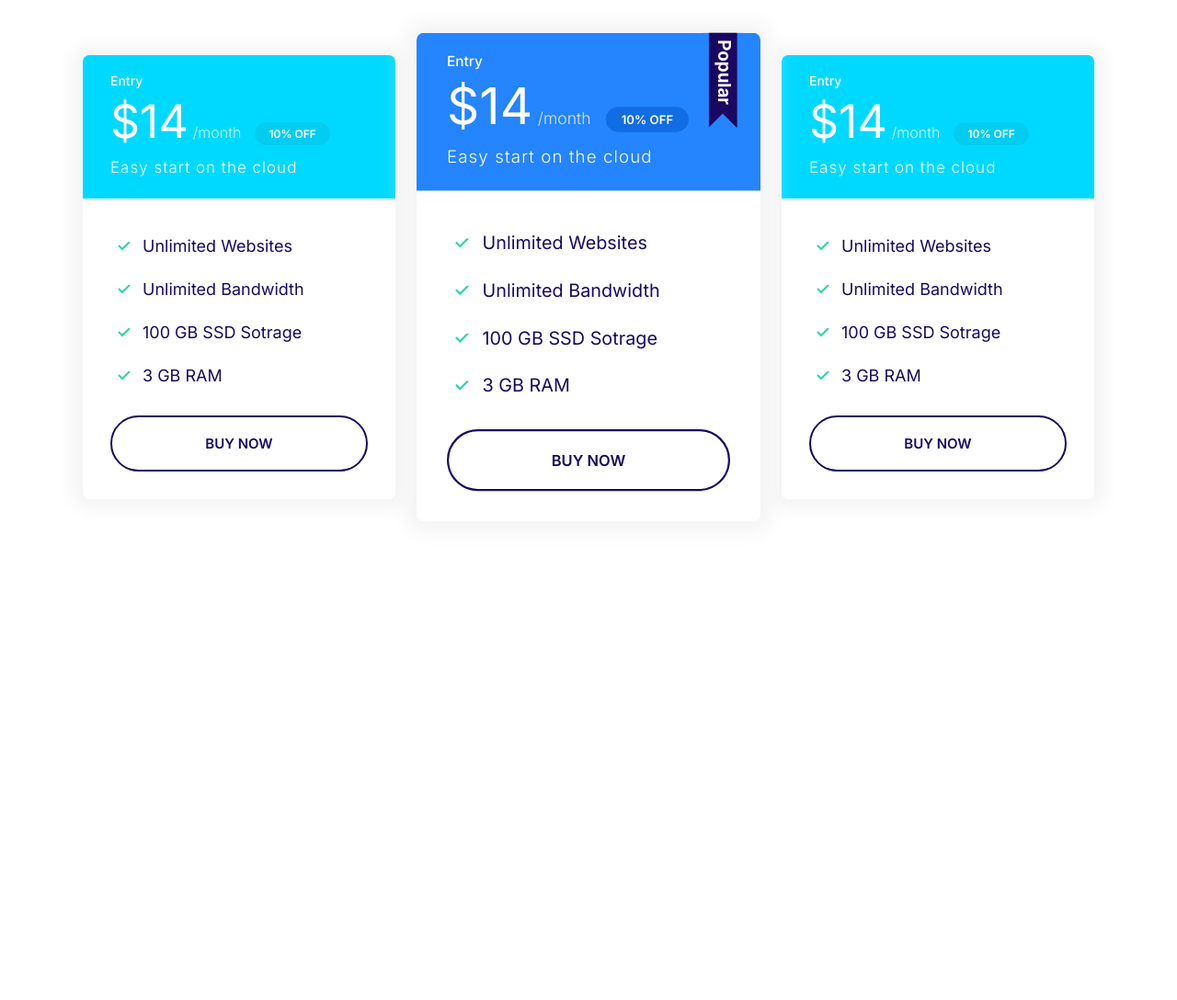
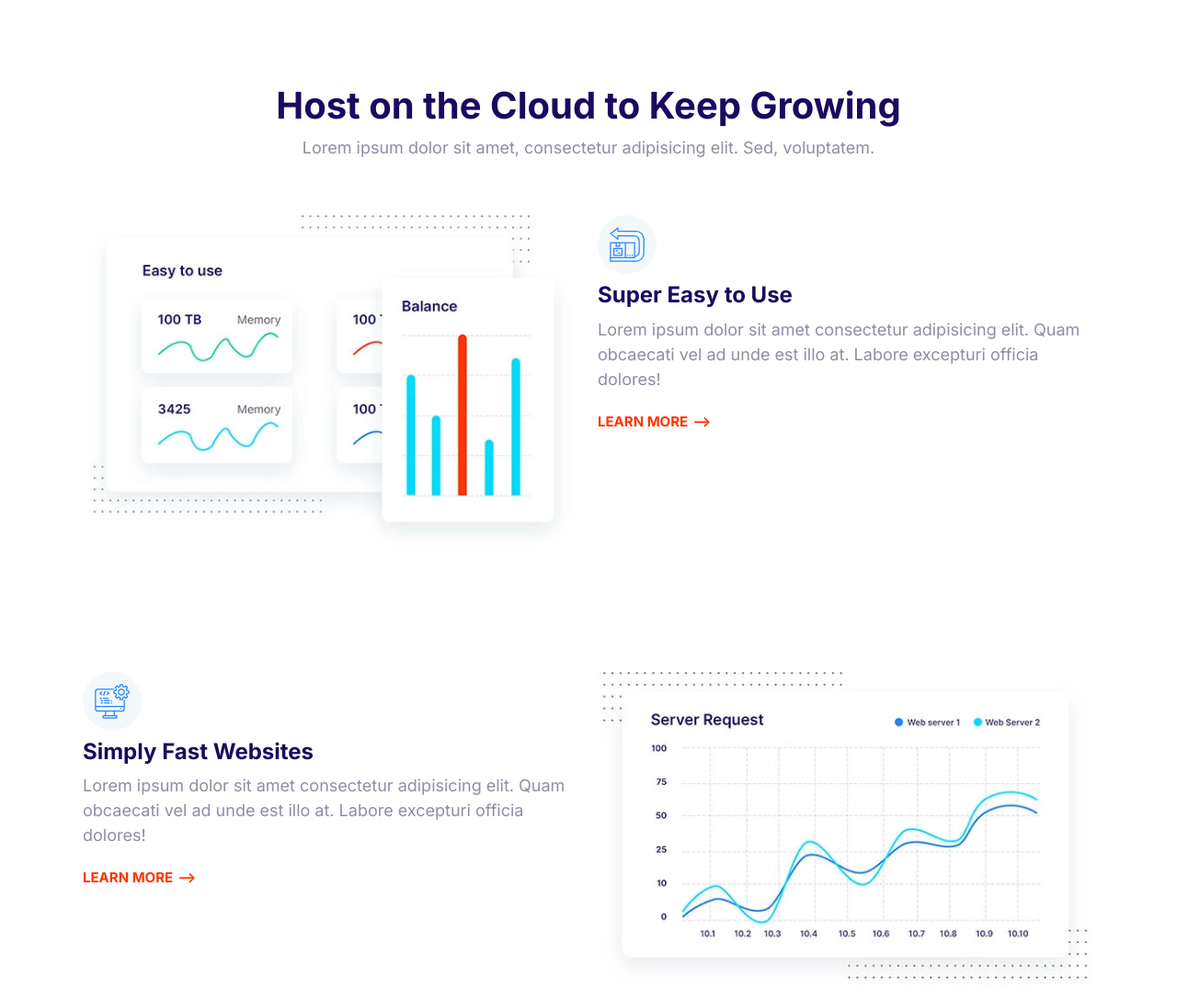
Before and after one commit to Lewoczegg/Moshify, a plain HTML site: page index.html in a window 1280 px wide. Shown: the top 1088 px of the page at 92% size. Before the commit the page ends 800 px from the top, so only its background shows below. Drawn offline with Linux system fonts and the light colour scheme.

Commit message:
Build the feature block

```diff
--- a/css/styles.css
+++ b/css/styles.css
@@ -752,3 +752,27 @@
     max-width: 500px;
     margin: 0 auto;
 }
+
+/* Features */
+.feature {
+    gap: 4rem 2rem;
+    margin: 12rem 0;
+}
+
+.feature:first-of-type {
+    margin-top: 6rem;
+}
+
+.feature__heading {
+    margin: 1rem 0;
+}
+
+.feature__image {
+    width: 100%;
+}
+
+@media screen and (min-width: 768px) {
+    .feature:nth-last-of-type(even) .feature__content {
+        order: 2;
+    }
+}
--- a/index.html
+++ b/index.html
@@ -15,69 +15,118 @@
     <link rel="stylesheet" href="/css/styles.css" />
   </head>
   <body>
-    <section class="block container block-plans">
-      <div class="grid grid--1x3">
-        <div class="plan">
-          <div class="card card--secondary">
-            <header class="card__header">
-              <h3 class="plan__name">Entry</h3>
-              <span class="plan__price">$14</span>
-              <span class="plan__billing-cycle">/month</span>
-              <span class="badge badge--secondary badge--small">10% OFF</span>
-              <span class="plan__description">Easy start on the cloud</span>
-            </header>
-            <div class="card__body">
-              <ul class="list list--tick">
-                <li class="list__item">Unlimited Websites</li>
-                <li class="list__item">Unlimited Bandwidth</li>
-                <li class="list__item">100 GB SSD Sotrage</li>
-                <li class="list__item">3 GB RAM</li>
-              </ul>
-              <button class="btn btn--outline btn--block">Buy Now</button>
-            </div>
-          </div>
+    <section class="block container">
+      <header class="block__header">
+        <h2>Host on the Cloud to Keep Growing</h2>
+        <p>
+          Lorem ipsum dolor sit amet, consectetur adipisicing elit. Sed,
+          voluptatem.
+        </p>
+      </header>
+      <article class="grid grid--1x2 feature">
+        <div class="feature__content">
+          <span class="icon-container">
+            <svg class="icon icon--primary">
+              <use xlink:href="images/sprite.svg#easy"></use>
+            </svg>
+          </span>
+          <h3 class="feature__heading">Super Easy to Use</h3>
+          <p>
+            Lorem ipsum dolor sit amet consectetur adipisicing elit. Quam
+            obcaecati vel ad unde est illo at. Labore excepturi officia dolores!
+          </p>
+          <a href="#" class="link-arrow">Learn More</a>
         </div>
-        <div class="plan plan--popular">
-          <div class="card card--primary">
-            <header class="card__header">
-              <h3 class="plan__name">Entry</h3>
-              <span class="plan__price">$14</span>
-              <span class="plan__billing-cycle">/month</span>
-              <span class="badge badge--primary badge--small">10% OFF</span>
-              <span class="plan__description">Easy start on the cloud</span>
-            </header>
-            <div class="card__body">
-              <ul class="list list--tick">
-                <li class="list__item">Unlimited Websites</li>
-                <li class="list__item">Unlimited Bandwidth</li>
-                <li class="list__item">100 GB SSD Sotrage</li>
-                <li class="list__item">3 GB RAM</li>
-              </ul>
-              <button class="btn btn--outline btn--block">Buy Now</button>
-            </div>
-          </div>
+        <picture>
+          <source
+            type="image/webp"
+            srcset="images/easy.webp 1x, images/easy@2x.webp 2x"
+          />
+          <source
+            type="image/jpg"
+            srcset="images/easy.jpg 1x, images/easy@2x.jpg 2x"
+          />
+          <img class="feature__image" src="images/easy@2x.jpg" alt="" />
+        </picture>
+      </article>
+      <article class="grid grid--1x2 feature">
+        <div class="feature__content">
+          <span class="icon-container">
+            <svg class="icon icon--primary">
+              <use xlink:href="images/sprite.svg#computer"></use>
+            </svg>
+          </span>
+          <h3 class="feature__heading">Simply Fast Websites</h3>
+          <p>
+            Lorem ipsum dolor sit amet consectetur adipisicing elit. Quam
+            obcaecati vel ad unde est illo at. Labore excepturi officia dolores!
+          </p>
+          <a href="#" class="link-arrow">Learn More</a>
         </div>
-        <div class="plan">
-          <div class="card card--secondary">
-            <header class="card__header">
-              <h3 class="plan__name">Entry</h3>
-              <span class="plan__price">$14</span>
-              <span class="plan__billing-cycle">/month</span>
-              <span class="badge badge--secondary badge--small">10% OFF</span>
-              <span class="plan__description">Easy start on the cloud</span>
-            </header>
-            <div class="card__body">
-              <ul class="list list--tick">
-                <li class="list__item">Unlimited Websites</li>
-                <li class="list__item">Unlimited Bandwidth</li>
-                <li class="list__item">100 GB SSD Sotrage</li>
-                <li class="list__item">3 GB RAM</li>
-              </ul>
-              <button class="btn btn--outline btn--block">Buy Now</button>
-            </div>
-          </div>
+        <picture>
+          <source
+            type="image/webp"
+            srcset="images/fast.webp 1x, images/fast@2x.webp 2x"
+          />
+          <source
+            type="image/jpg"
+            srcset="images/fast.jpg 1x, images/fast@2x.jpg 2x"
+          />
+          <img class="feature__image" src="images/fast@2x.jpg" alt="" />
+        </picture>
+      </article>
+      <article class="grid grid--1x2 feature">
+        <div class="feature__content">
+          <span class="icon-container">
+            <svg class="icon icon--primary">
+              <use xlink:href="images/sprite.svg#wordpress"></use>
+            </svg>
+          </span>
+          <h3 class="feature__heading">Wordpress Made Easy</h3>
+          <p>
+            Lorem ipsum dolor sit amet consectetur adipisicing elit. Quam
+            obcaecati vel ad unde est illo at. Labore excepturi officia dolores!
+          </p>
+          <a href="#" class="link-arrow">Learn More</a>
         </div>
-      </div>
+        <picture>
+          <source
+            type="image/webp"
+            srcset="images/wordpress.webp 1x, images/wordpress@2x.webp 2x"
+          />
+          <source
+            type="image/jpg"
+            srcset="images/wordpress.jpg 1x, images/wordpress@2x.jpg 2x"
+          />
+          <img class="feature__image" src="images/wordpress@2x.jpg" alt="" />
+        </picture>
+      </article>
+      <article class="grid grid--1x2 feature">
+        <div class="feature__content">
+          <span class="icon-container">
+            <svg class="icon icon--primary">
+              <use xlink:href="images/sprite.svg#clock"></use>
+            </svg>
+          </span>
+          <h3 class="feature__heading">24/7 Expert Support</h3>
+          <p>
+            Lorem ipsum dolor sit amet consectetur adipisicing elit. Quam
+            obcaecati vel ad unde est illo at. Labore excepturi officia dolores!
+          </p>
+          <a href="#" class="link-arrow">Learn More</a>
+        </div>
+        <picture>
+          <source
+            type="image/webp"
+            srcset="images/support.webp 1x, images/support@2x.webp 2x"
+          />
+          <source
+            type="image/jpg"
+            srcset="images/support.jpg 1x, images/support@2x.jpg 2x"
+          />
+          <img class="feature__image" src="images/support@2x.jpg" alt="" />
+        </picture>
+      </article>
     </section>
     <script src="/js/main.js"></script>
   </body>
```
Also changed, not shown: components/block-features.html (added, +112 -0 lines), images/easy.jpg (added), images/easy.webp (added), images/easy@2x.jpg (added), images/easy@2x.webp (added), images/fast.jpg (added), images/fast.webp (added), images/fast@2x.jpg (added), images/fast@2x.webp (added), images/support.jpg (added), images/support.webp (added), images/support@2x.jpg (added), images/support@2x.webp (added), images/wordpress.jpg (added), 3 more files.
